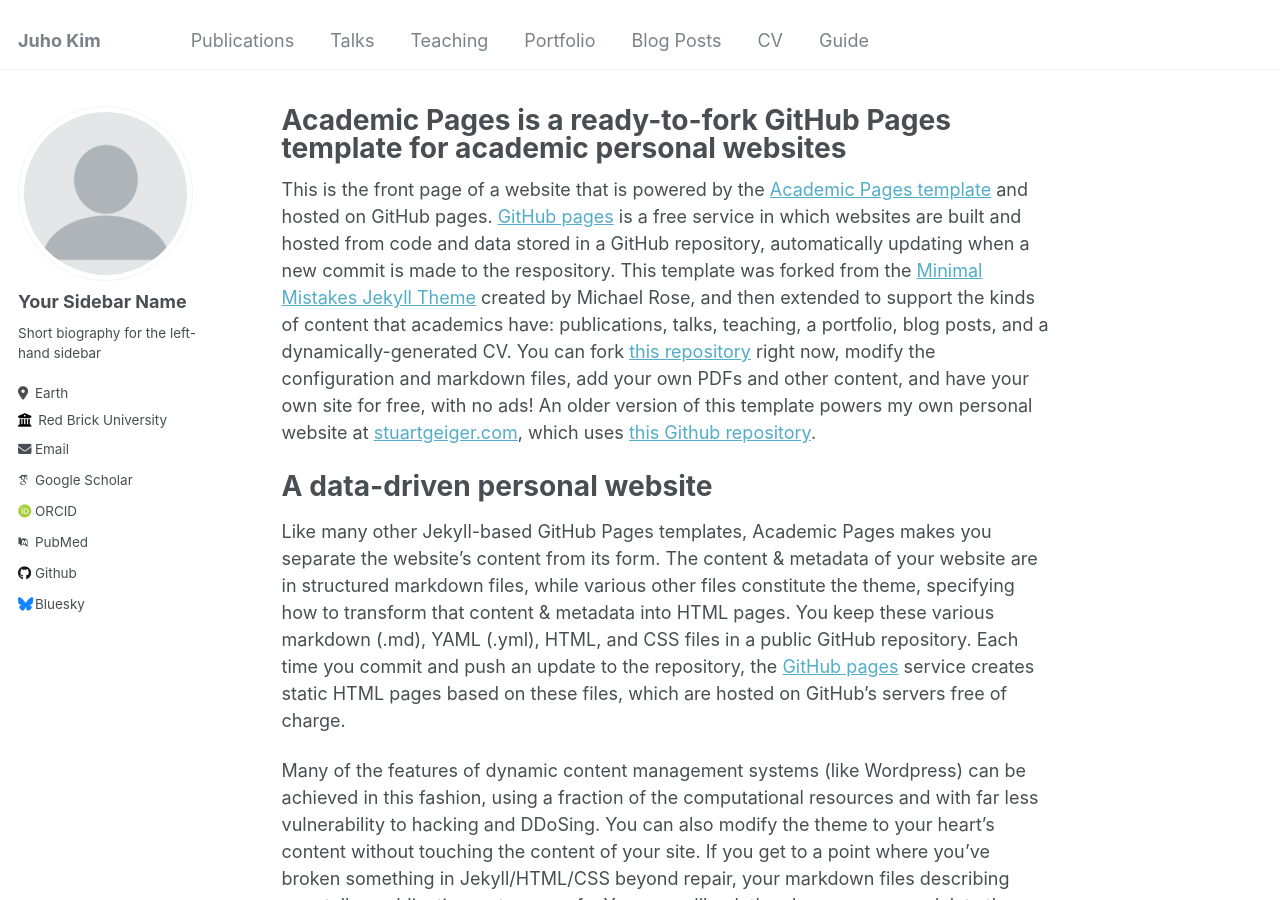
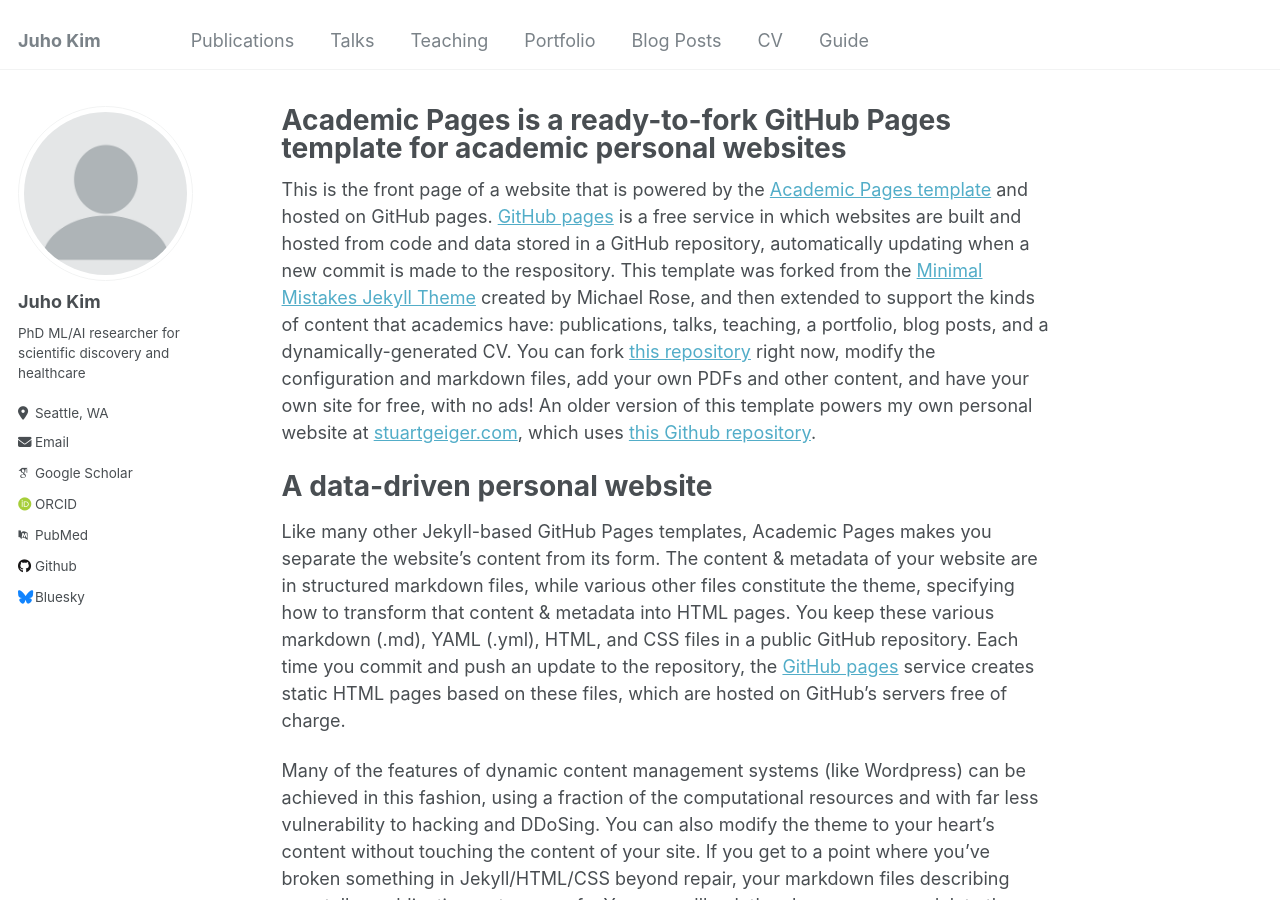
Before and after one commit to juhokim/juhokim.github.io, a Jekyll site: the page built from _pages/about.md, in a window 1280 px wide and 900 px high. Built offline with Jekyll 4.4.1, drawn with Linux system fonts in a browser that asks for light colours; some web fonts are replaced.

Commit message:
Update _config.yml

```diff
--- a/_config.yml
+++ b/_config.yml
@@ -12,9 +12,9 @@ title                    : "Juho Kim"
 title_separator          : "-"
 name                     : &name "Juho Kim"
 description              : &description "personal description"
-url                      : https://academicpages.github.io # the base hostname & protocol for your site e.g. "https://mmistakes.github.io"
+url                      : https://juhokim.github.io # the base hostname & protocol for your site e.g. "https://mmistakes.github.io"
 baseurl                  : "" # the subpath of your site, e.g. "/blog"
-repository               : "academicpages/academicpages.github.io"
+repository               : "juhokim/juhokim.github.io"
 
 # Site Author - The following control what appear as part of the author content on the side bar.
 #               If a field is blank the icon and link will not appear, otherwise it will be shown.
@@ -22,13 +22,13 @@ repository               : "academicpages/academicpages.github.io"
 author:
   # Biographic information
   avatar           : "profile.png"
-  name             : "Your Sidebar Name"
+  name             : "Juho Kim"
   pronouns         : # example: "she/her"
-  bio              : "Short biography for the left-hand sidebar"
-  location         : "Earth"
-  employer         : "Red Brick University"
+  bio              : "PhD ML/AI researcher for scientific discovery and healthcare"
+  location         : "Seattle, WA"
+  employer         : #"Red Brick University"
   uri              : # URL
-  email            : "none@example.org"
+  email            : "juhokim.uiuc@gmail.com"
 
   # Academic websites
   arxiv            : # URL - Update with the correct link to your profile
```
